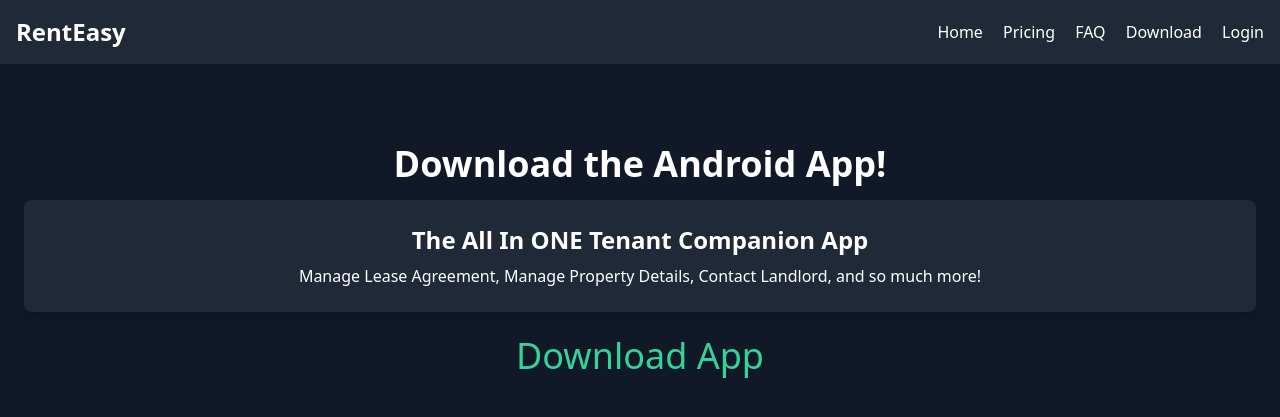
After one commit to AnthonyDinunzioSWE/RentEasy, a Flask app: page /download in a window 1280 px wide. The commit adds this page. Shown: the top 417 px of the page. Run offline with Flask 3, Linux system fonts and the light colour scheme; some libraries are stand-ins or nearby versions.

Commit message:
Added Ability to Download Android APK

```diff
--- a/app/api.py
+++ b/app/api.py
@@ -21,7 +21,12 @@ def login():
     email = data.get("email")
     password = data.get("password")
 
+    print("DATA", data)
+    print("EMAIL: ", email)
+    print("PASSWORD: ", password)
+
     user = User.query.filter_by(email=email).first()
+    print("USER: ", user)
     if user and check_password_hash(user.password_hash, password):
         return jsonify({
             "message": "Login successful",
--- a/app/routes.py
+++ b/app/routes.py
@@ -1,6 +1,6 @@
 from io import BytesIO
 import os
-from flask import Blueprint, current_app, jsonify, render_template, redirect, url_for, request, session, flash, send_file
+from flask import Blueprint, current_app, jsonify, render_template, redirect, send_from_directory, url_for, request, session, flash, send_file
 from .models import db, User, Tenant, Property, Payment, Invoice, LeaseAgreement
 from werkzeug.security import generate_password_hash, check_password_hash
 from datetime import datetime
@@ -77,6 +77,14 @@ def create_landlord():
 @main.route('/pricing')
 def pricing():
     return render_template('pricing.html')
+
+@main.route('/download-app')
+def download_apk():
+    return send_from_directory('static/apk', 'app-debug.apk', as_attachment=True)
+
+@main.route('/download')
+def download():
+    return render_template('download.html')
 
 @main.route('/faq')
 def faq():
--- a/app/templates/base.html
+++ b/app/templates/base.html
@@ -17,6 +17,7 @@
                 <a href="{{ url_for('main.home') }}" class="hover:text-gray-400">Home</a>
                 <a href="{{ url_for('main.pricing') }}" class="hover:text-gray-400">Pricing</a>
                 <a href="{{ url_for('main.faq') }}" class="hover:text-gray-400">FAQ</a>
+                <a href="{{ url_for('main.download') }}" class="hover:text-gray-400">Download</a>
 
                 {% if 'user_role' in session %}
                     {% if session['user_role'] == 'Landlord' %}
--- /dev/null
+++ b/app/templates/download.html
@@ -0,0 +1,14 @@
+{% extends 'base.html' %}
+
+{% block title %}Donwload - RentEasy{% endblock %}
+
+{% block content %}
+<div class="text-center mt-10">
+    <h1 class="text-4xl font-bold">Download the Android App!</h1>
+        <div class="bg-gray-800 p-6 rounded-lg shadow-lg mb-6 mt-4">
+            <h2 class="text-2xl font-bold">The All In ONE Tenant Companion App</h2>
+            <p class="mt-2">Manage Lease Agreement, Manage Property Details, Contact Landlord, and so much more!</p>
+        </div>
+    <a class="text-4xl text-green-400 hover:text-green-700" href="{{ url_for('main.download_apk') }}">Download App</a>
+</div>
+{% endblock %}
```
Also changed, not shown: app/static/apk/output-metadata.json (added, +21 -0 lines), 1 other file.
